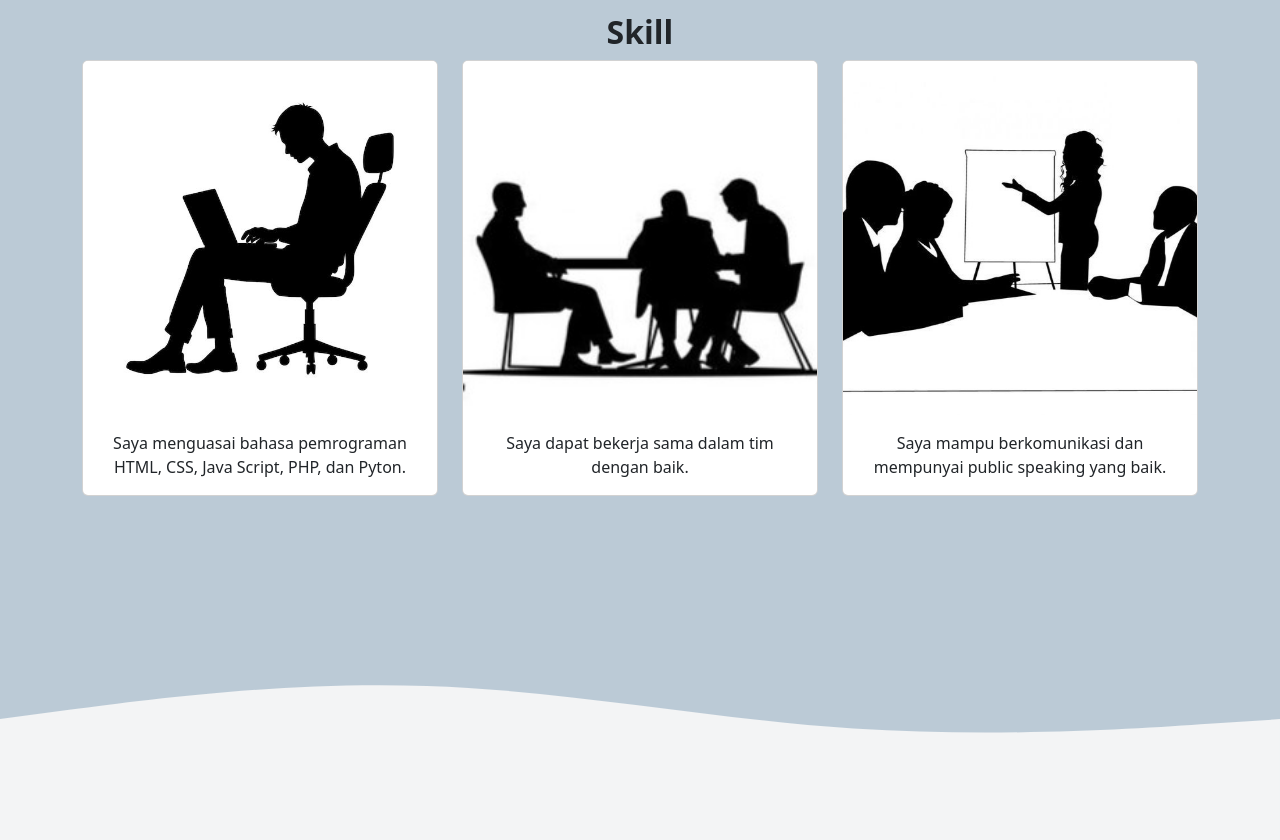
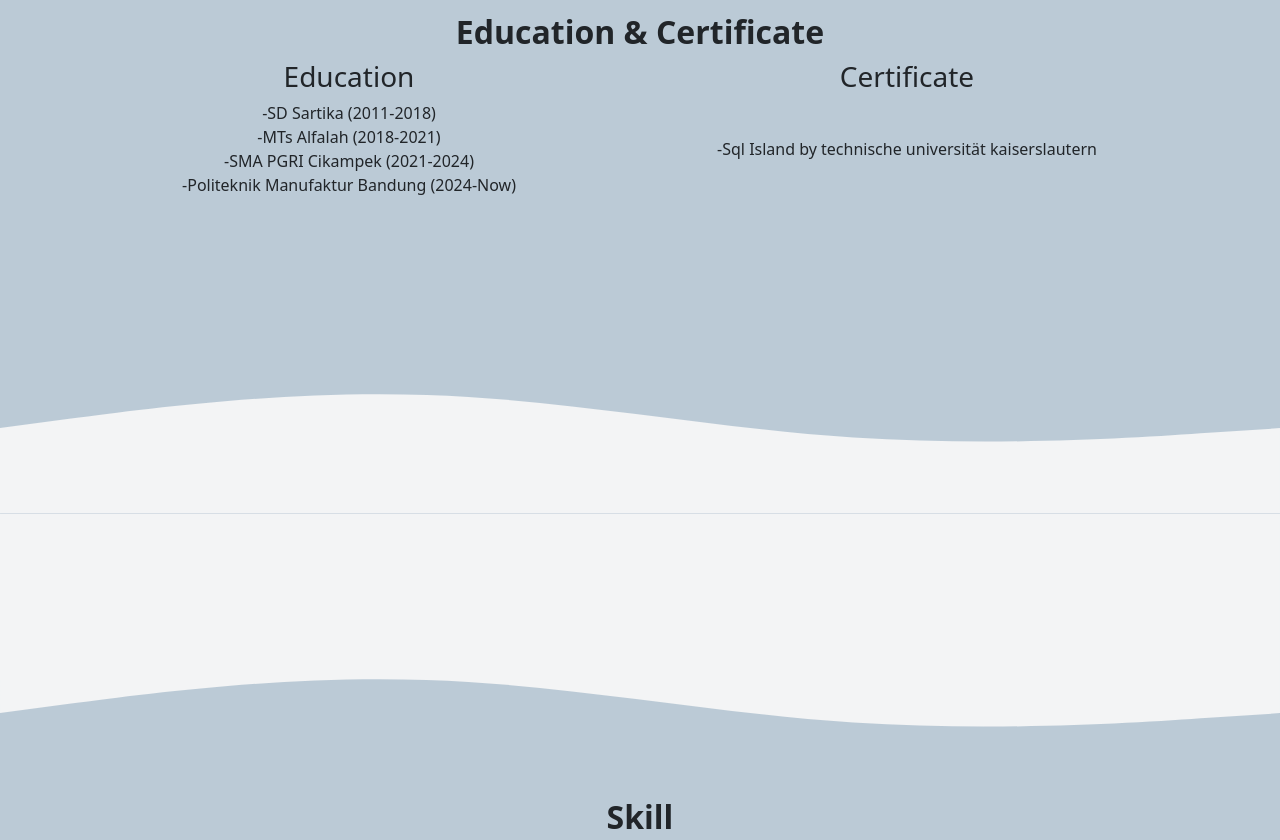
Before and after one commit to lukifm17/lukifm17.github.io, a plain HTML site: page index.html in a window 1280 px wide. Shown: the part 1700-2540 px from the top of the page. Drawn offline with nearby package versions, Linux system fonts and the light colour scheme.

Commit message:
menambahkan education & certificate

```diff
--- a/index.html
+++ b/index.html
@@ -23,6 +23,9 @@
               </li>
               <li class="nav-item">
                 <a class="nav-link" href="#about">About</a>
+              </li>
+              <li class="nav-item">
+                <a class="nav-link" href="#education & certificate">Education & certificate</a>
               </li>
               <li class="nav-item">
                 <a class="nav-link" href="#skill">Skill</a>
@@ -52,11 +55,11 @@
                 </div>
                 <div class="row fs-6">
                     <div class="row justify-content-start col">
-                        <p>Hallo... <br>Nama saya Lukita Falensia Marjan,saya lahir di Karawang, 17 September 2006. saya seorang mahasiswa dari Politeknik Manufaktur Bandung di program studi Teknologi Rekayasa Informatika Industi.
+                        <p>Hallo... <br>Nama saya Lukita Falensia Marjan,saya lahir di Karawang, 17 September 2006. saya seorang mahasiswa dari Politeknik Manufaktur Bandung di program studi Teknologi Rekayasa Informatika Industri.
                         </p>
                     </div>
                     <div class="row justify-content-end col">
-                        <p>Saya seorang programer yang expert di web development dan saya seorang mahasiswa yang aktif dalam berorganisasi, mampu berkomunikasi dengan baik, mampu bekerja sama dalam tim, teliti, dan senang mempelajari hal baru.</p>
+                        <p>Saya seorang programer yang expert di web development dan saya seorang mahasiswa yang aktif dalam berorganisasi, mampu berkomunikasi dengan baik, mampu bekerja sama dalam tim, teliti, dan senang mempelajari hal baru. (Insyaallah)</p>
                     </div>
                 </div>
             </div>
@@ -64,6 +67,30 @@
             <svg xmlns="http://www.w3.org/2000/svg" viewBox="0 0 1440 320"><path fill="#f3f4f5" fill-opacity="1" d="M0,224L80,213.3C160,203,320,181,480,186.7C640,192,800,224,960,234.7C1120,245,1280,235,1360,229.3L1440,224L1440,320L1360,320C1280,320,1120,320,960,320C800,320,640,320,480,320C320,320,160,320,80,320L0,320Z"></path></svg>
 
             <svg xmlns="http://www.w3.org/2000/svg" viewBox="0 0 1440 320"><path fill="#f3f4f5" fill-opacity="1" d="M0,224L80,213.3C160,203,320,181,480,186.7C640,192,800,224,960,234.7C1120,245,1280,235,1360,229.3L1440,224L1440,0L1360,0C1280,0,1120,0,960,0C800,0,640,0,480,0C320,0,160,0,80,0L0,0Z"></path></svg>
+        </section>
+
+        <section id="education & certificate">
+          <div class="container">
+            <div class="row text-center mb-3">
+              <div class="col">
+                  <h2 class="fw-bold">Education & Certificate</h2>
+              </div>
+              <div class="row fs-6">
+                <div class="row justify-content-start col">
+                  <h3>Education</h3>
+                    <p>-SD Sartika (2011-2018) <br>-MTs Alfalah (2018-2021)</br>-SMA PGRI Cikampek (2021-2024)<br>-Politeknik Manufaktur Bandung (2024-Now)</br>
+                    </p>
+                </div>
+                <div class="row justify-content-end col">
+                  <h3>Certificate</h3>
+                  <p>-Sql Island by technische universität kaiserslautern</p>
+              </div>
+            </div>
+          </div>
+          </div>
+          <svg xmlns="http://www.w3.org/2000/svg" viewBox="0 0 1440 320"><path fill="#f3f4f5" fill-opacity="1" d="M0,224L80,213.3C160,203,320,181,480,186.7C640,192,800,224,960,234.7C1120,245,1280,235,1360,229.3L1440,224L1440,320L1360,320C1280,320,1120,320,960,320C800,320,640,320,480,320C320,320,160,320,80,320L0,320Z"></path></svg>
+
+          <svg xmlns="http://www.w3.org/2000/svg" viewBox="0 0 1440 320"><path fill="#f3f4f5" fill-opacity="1" d="M0,224L80,213.3C160,203,320,181,480,186.7C640,192,800,224,960,234.7C1120,245,1280,235,1360,229.3L1440,224L1440,0L1360,0C1280,0,1120,0,960,0C800,0,640,0,480,0C320,0,160,0,80,0L0,0Z"></path></svg>
         </section>
 
         <section id="skill">
@@ -78,7 +105,7 @@
                 <div class="card">
                   <img src="img/ngoding.jpeg" class="card-img-top" alt="Expert Web development">
                   <div class="card-body">
-                    <p class="card-text">Saya menguasai bahasa pemrograman HTML, CSS, Java Script, PHP, dan Pyton.</p>
+                    <p class="card-text">Saya menguasai bahasa pemrograman HTML, CSS, Java Script, PHP, dan Pyton.(Insyaallah)</p>
                   </div>
                 </div>
               </div>
@@ -115,7 +142,7 @@
                 <div class="row justify-content-center mb-3">
                     <div class="col-md-6">
                       <div class="alert alert-warning alert-dismissible fade show d-none my-alert" role="alert">
-                        <strong>Wow!!!</strong> Pesan anda berhasil terkirim.
+                        <strong>Yeaayy!!!</strong> Pesan anda berhasil terkirim.
                         <button type="button" class="btn-close" data-bs-dismiss="alert" aria-label="Close"></button>
                       </div>
                         <form name="wpu-contact-form">
```
